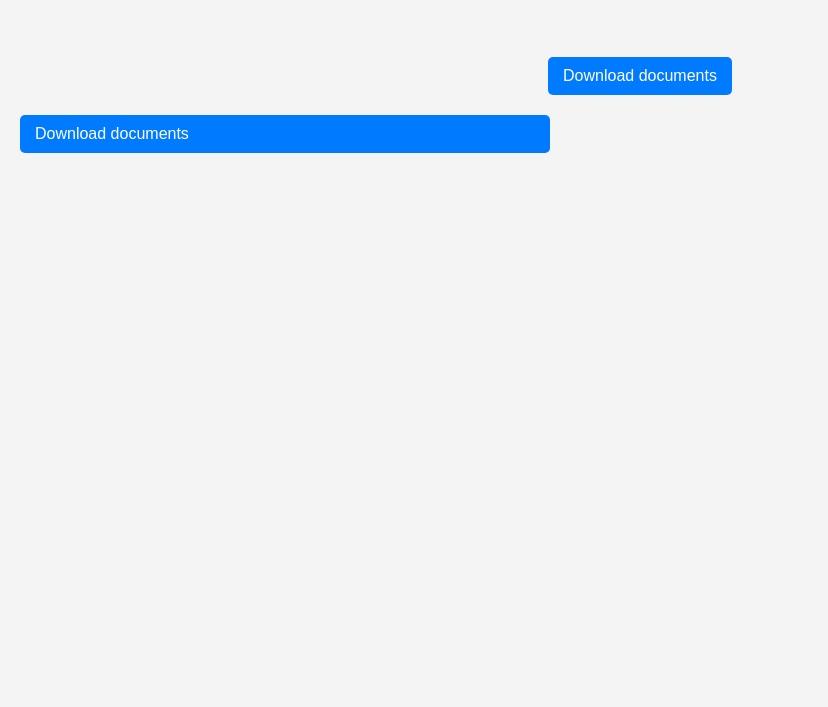
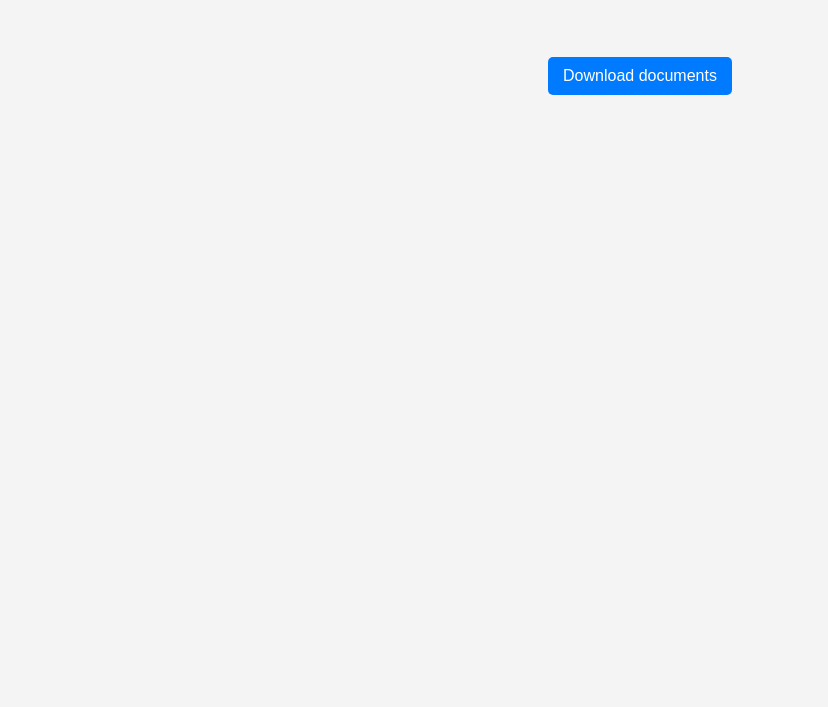
Before and after one commit to xyzzr/archive, a plain HTML site: page index.html in a window 1280 px wide. Shown: the part 93-800 px from the top of the page, without its empty margins (0-828 px from the left). Drawn offline with Linux system fonts and the light colour scheme.

Commit message:
Update index.html

```diff
--- a/index.html
+++ b/index.html
@@ -46,7 +46,7 @@
 
     <h1>!?!=%8250gingegw</h1>
 
-    <a href="https://github.com/xyzzr/archive/releases/download/1.1/documents.rar" class="center-button">Download documents</a>
+    <a href="https://github.com/xyzzr/archive/releases/download/1.1/documents.rar" class="center-button" id="download-btn">Download documents</a>
 
     <div id="link-container"></div>
 
@@ -54,13 +54,16 @@
         document.addEventListener('DOMContentLoaded', function() {
             const links = document.querySelectorAll('a');
             const linkContainer = document.getElementById('link-container');
+            const downloadButton = document.getElementById('download-btn');
 
             links.forEach(link => {
-                const button = document.createElement('a');
-                button.href = link.href;
-                button.textContent = link.textContent || link.href;
-                button.className = 'link-button';
-                linkContainer.appendChild(button);
+                if (link !== downloadButton) {
+                    const button = document.createElement('a');
+                    button.href = link.href;
+                    button.textContent = link.textContent || link.href;
+                    button.className = 'link-button';
+                    linkContainer.appendChild(button);
+                }
             });
         });
     </script>
```
